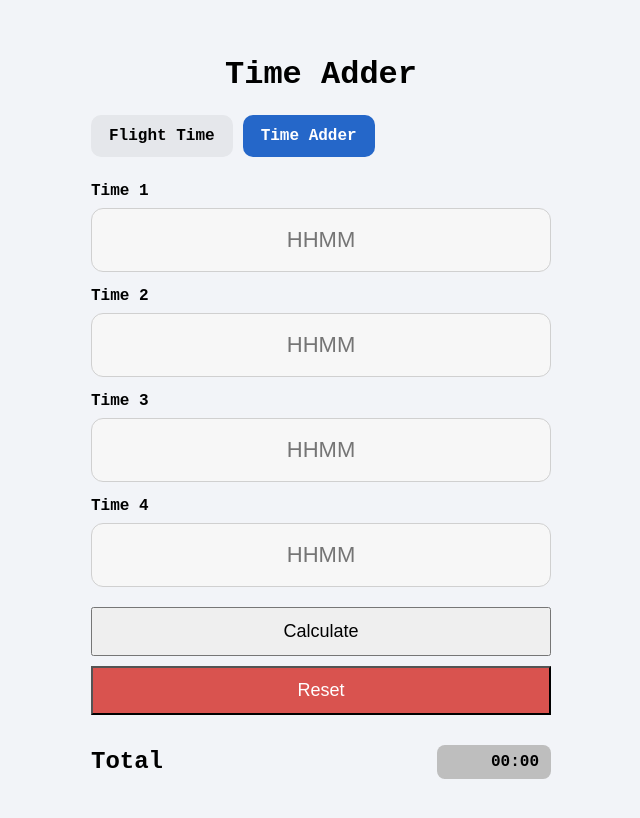
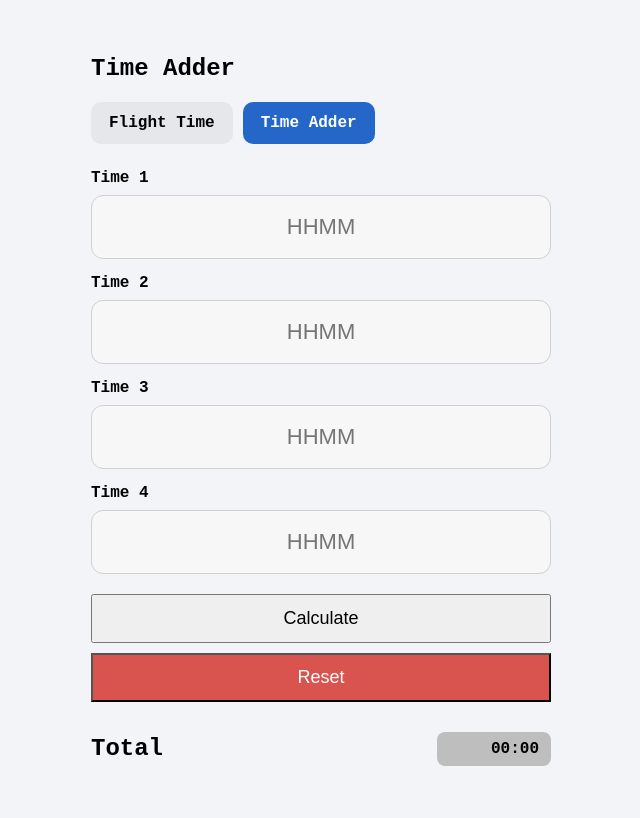
Before and after one commit to joeiron3/flight-time-calculator, a plain HTML site: page time-adder.html in a window 1280 px wide. Shown: the whole page, without its empty margins (319-959 px from the left). Drawn offline with Linux system fonts and the light colour scheme.

Commit message:
Update time-adder.html

```diff
--- a/time-adder.html
+++ b/time-adder.html
@@ -11,7 +11,7 @@
 
 <div class="container">
 
-    <h1>Time Adder</h1>
+    <h2>Time Adder</h2>
 
     <div class="nav-buttons">
 
```
